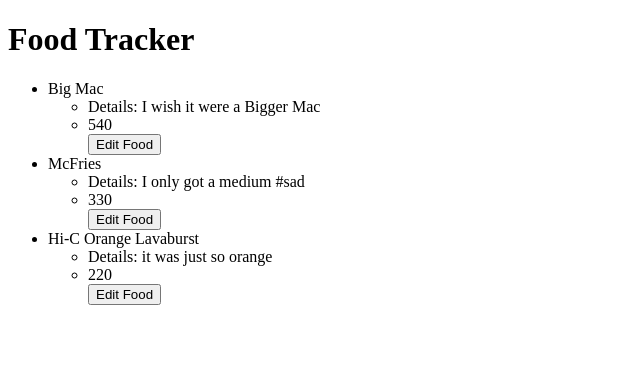
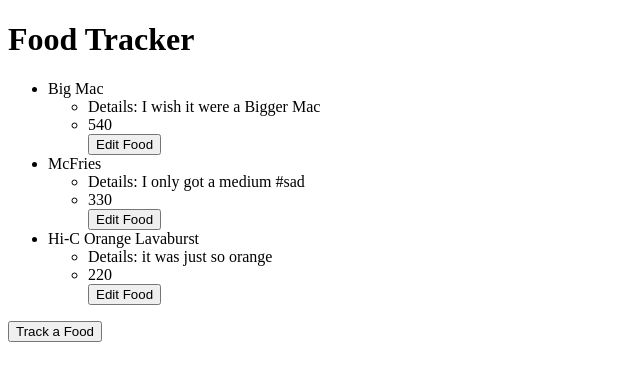
Before and after one commit to katharynreed/meal-tracker, an Angular app: page / in a window 1280 px wide. Shown: the top 380 px of the page, without its empty margins (0-640 px from the left). Built offline with nearby package versions, Linux system fonts and the light colour scheme.

Commit message:
add new-food to app.componenent.html

```diff
--- a/src/app/app.component.html
+++ b/src/app/app.component.html
@@ -3,9 +3,10 @@
     <div class="row">
       <div class="col-md-4">
         <app-food-detail [childFoodList]='masterFoods' (editClicker)="editFood($event)">Loading...</app-food-detail>
+        <app-new-food (addClicker)="trackNewFood($event)" (showClicker)="showNewFood($event)">Loading...</app-new-food>
       </div>
       <div class="col-md-8">
-
+        <app-edit-food [childSelectedFood]="selectedFood" (doneButtonClickedSender)="finishedEditing()">Loading...</app-edit-food>
 
       </div>
     </div>
--- a/src/app/app.component.ts
+++ b/src/app/app.component.ts
@@ -20,6 +20,11 @@
     this.newFood = true;
   }
 
+  trackNewFood(params) {
+    var newFood = new Food(params.name, params.details, params.calories);
+    this.masterFoods.push(newFood);
+  }
+
   editFood(food) {
     this.selectedFood = food;
   }
--- a/src/app/new-food/new-food.component.html
+++ b/src/app/new-food/new-food.component.html
@@ -6,5 +6,5 @@
   <input #details><br/>
   <label for="food">Calories:</label>
   <input #calories><br/>
-  <button (click)="addFoodHasBeenClicked(food.value, details.value, calories.value)">Track Food</button>
+  <button (click)="addFoodHasBeenClicked(name.value, details.value, calories.value)">Track Food</button>
 </div>
```
